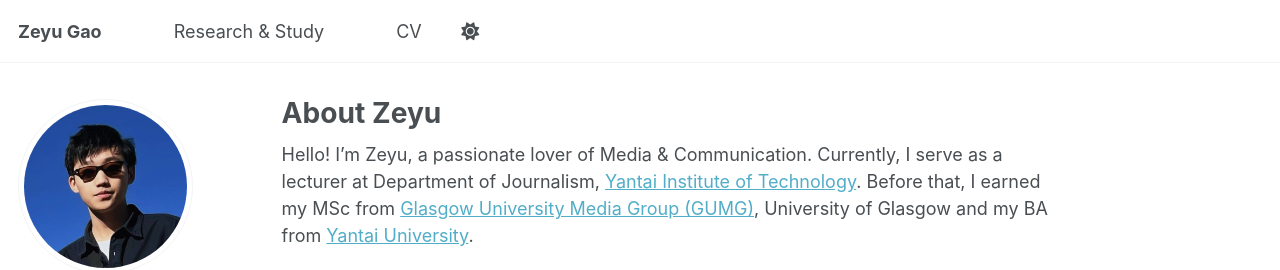
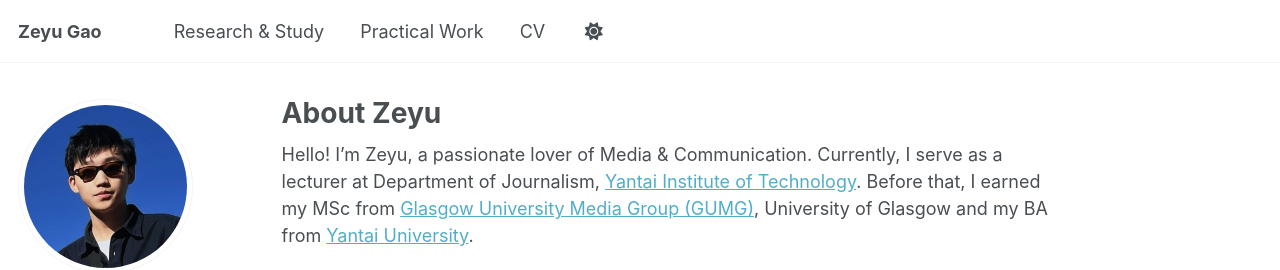
Before and after one commit to ClaudeGao01/ClaudeGao01.github.io, a Jekyll site: the page built from _pages/about.md, in a window 1280 px wide. Shown: the top 270 px of the page. Built offline with Jekyll 4.4.1, drawn with Linux system fonts in a browser that asks for light colours; some web fonts are replaced; a script that is not in the unit is left out.

Commit message:
Update navigation.yml

```diff
--- a/_data/navigation.yml
+++ b/_data/navigation.yml
@@ -11,7 +11,7 @@ main:
   - title: "Research & Study"
     url: /research/
 
-  - title:
+  - title: "Practical Work"
     url: /practice/
 
   - title: "CV"
```
